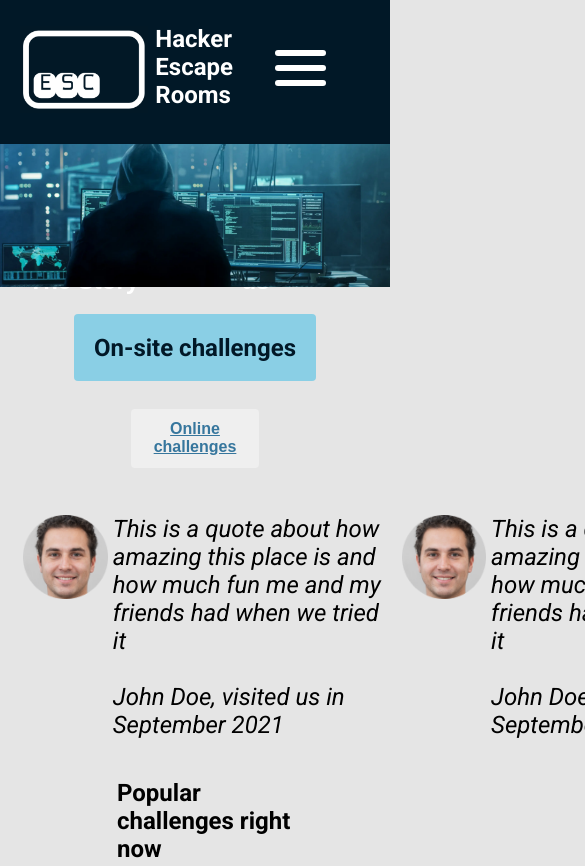
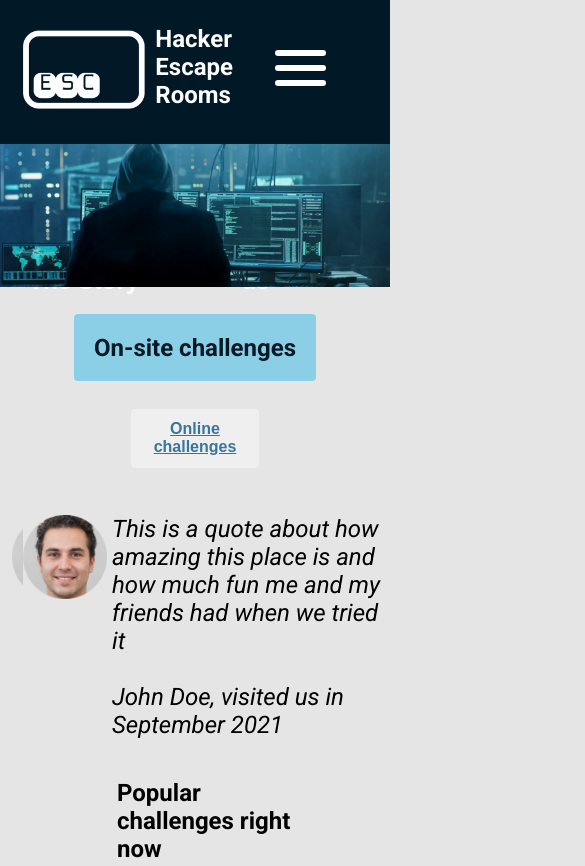
Before and after one commit to 3xer/Esc, a plain HTML site: page index.html in a window 390 px wide. Shown: the top 866 px of the page, 585 px wide, since content can reach past the window. Drawn offline with Linux system fonts and the light colour scheme.

Commit message:
Update main.css

```diff
--- a/main.css
+++ b/main.css
@@ -206,6 +206,7 @@ body{
     display: flex;
     flex-direction: row;
     overflow: hidden;
+    max-width: 100vw;
 }
 
 #review1{
```
